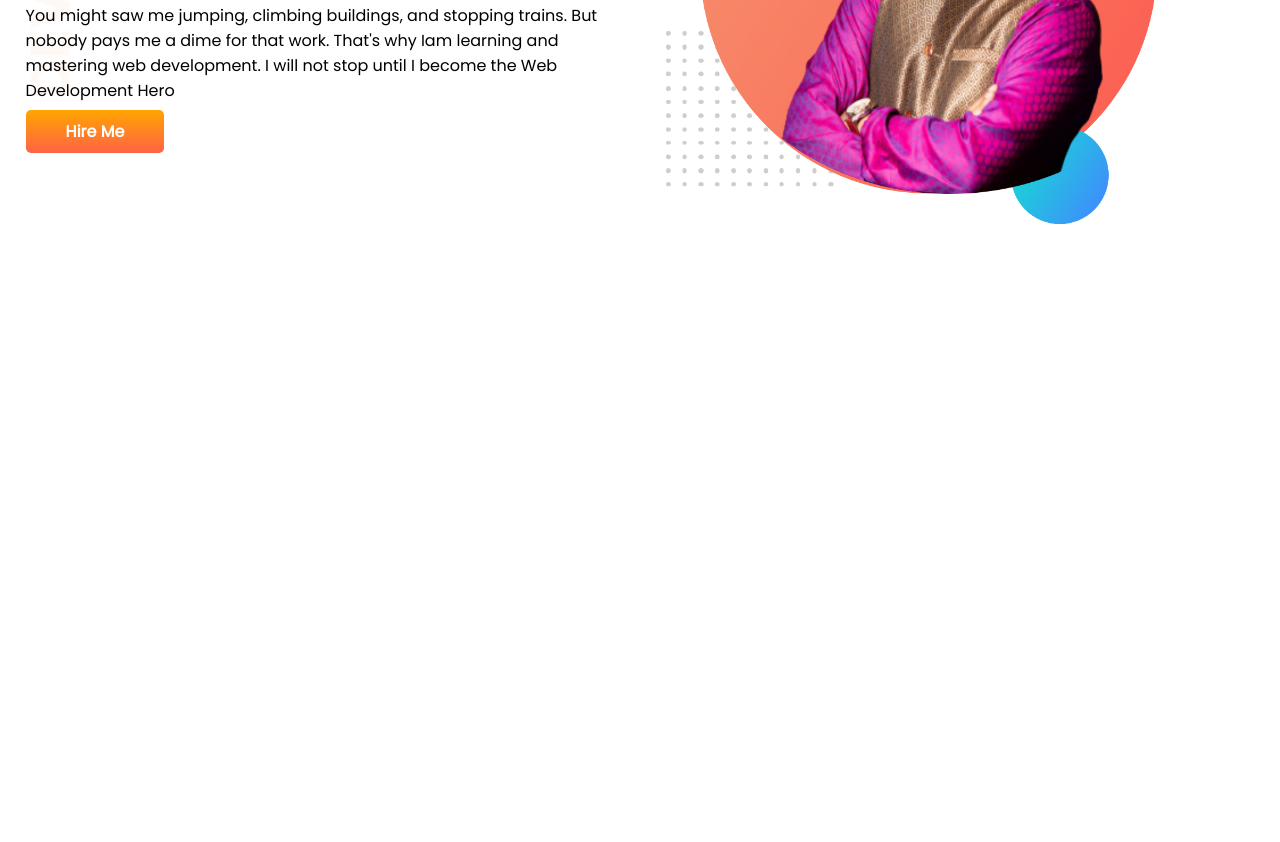
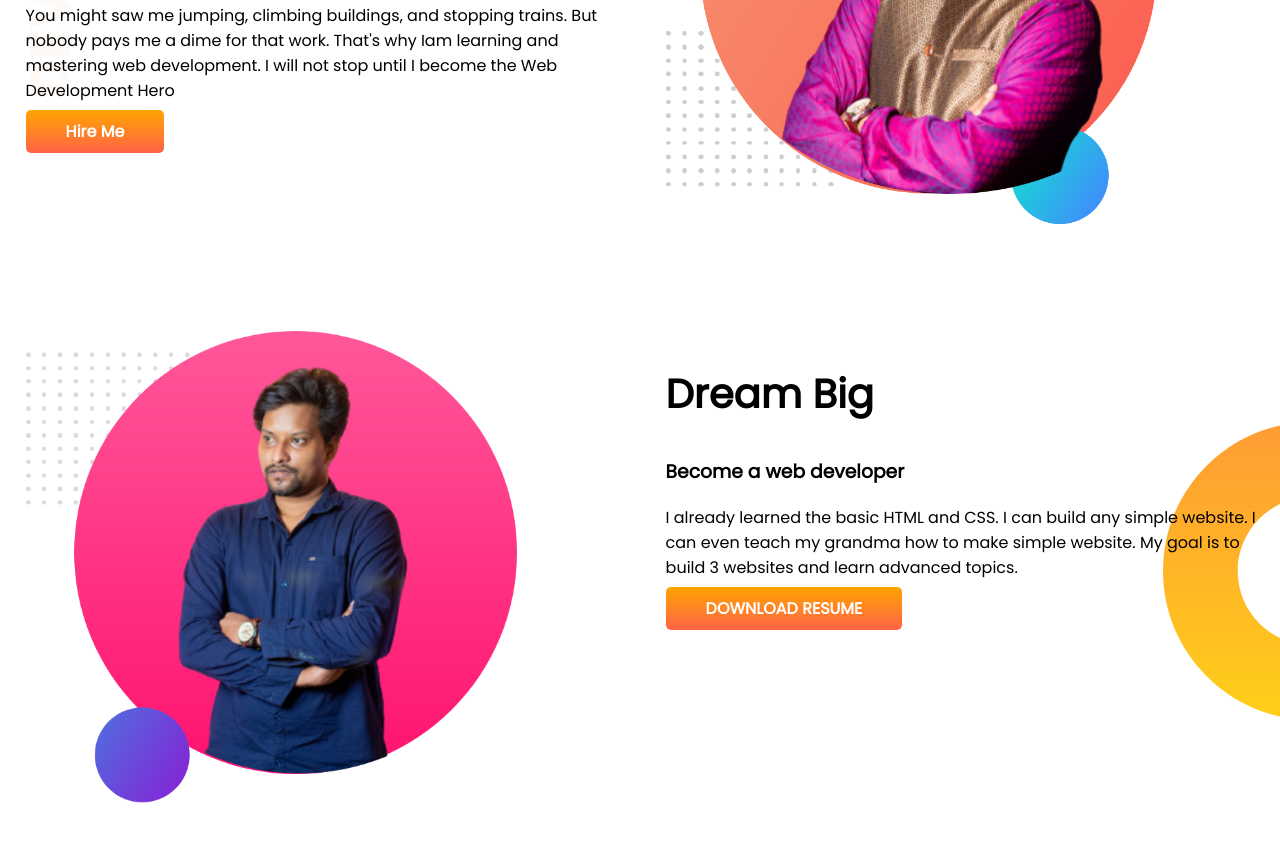
Before and after one commit to Fahimahmedkhan/developer-portfolio, a plain HTML site: page index.html in a window 1280 px wide. Shown: the part 264-1106 px from the top of the page. Before the commit the page ends 800 px from the top, so only its background shows below. Drawn offline with Linux system fonts and the light colour scheme.

Commit message:
Dream added

```diff
--- a/index.html
+++ b/index.html
@@ -25,5 +25,18 @@
             <img src="images/my-first-pic.png" alt="">
         </div>
     </section>
+    <section class="dream-big">
+        <div class="half-width">
+            <img src="images/my-second-pic.png" alt="">
+        </div>
+        <div class="half-width">
+            <h1>Dream Big</h1>
+            <h3>Become a web developer</h3>
+            <p>I already learned the basic HTML and CSS. I can build any simple website. I can even teach my grandma how to make simple
+            website. My goal is to build 3 websites and learn advanced topics.
+            </p>
+            <a class="link-button" target="_blank" href="https://www.linkedin.com/in/fahim-ahmed-khan-gorbo/">DOWNLOAD RESUME</a>
+        </div>
+    </section>
 </body>
 </html>
--- a/style.css
+++ b/style.css
@@ -10,6 +10,7 @@ h1{
 }
 section{
     display: flex;
+    margin-bottom: 100px;
 }
 .half-width{
     width: 50%;
@@ -30,3 +31,8 @@ section{
     background-image: url(images/top-banner.png);
     background-repeat: no-repeat;
 }
+.dream-big{
+    background-image: url(images/dream-bg.png);
+    background-repeat: no-repeat;
+    background-position: right;
+}
```
